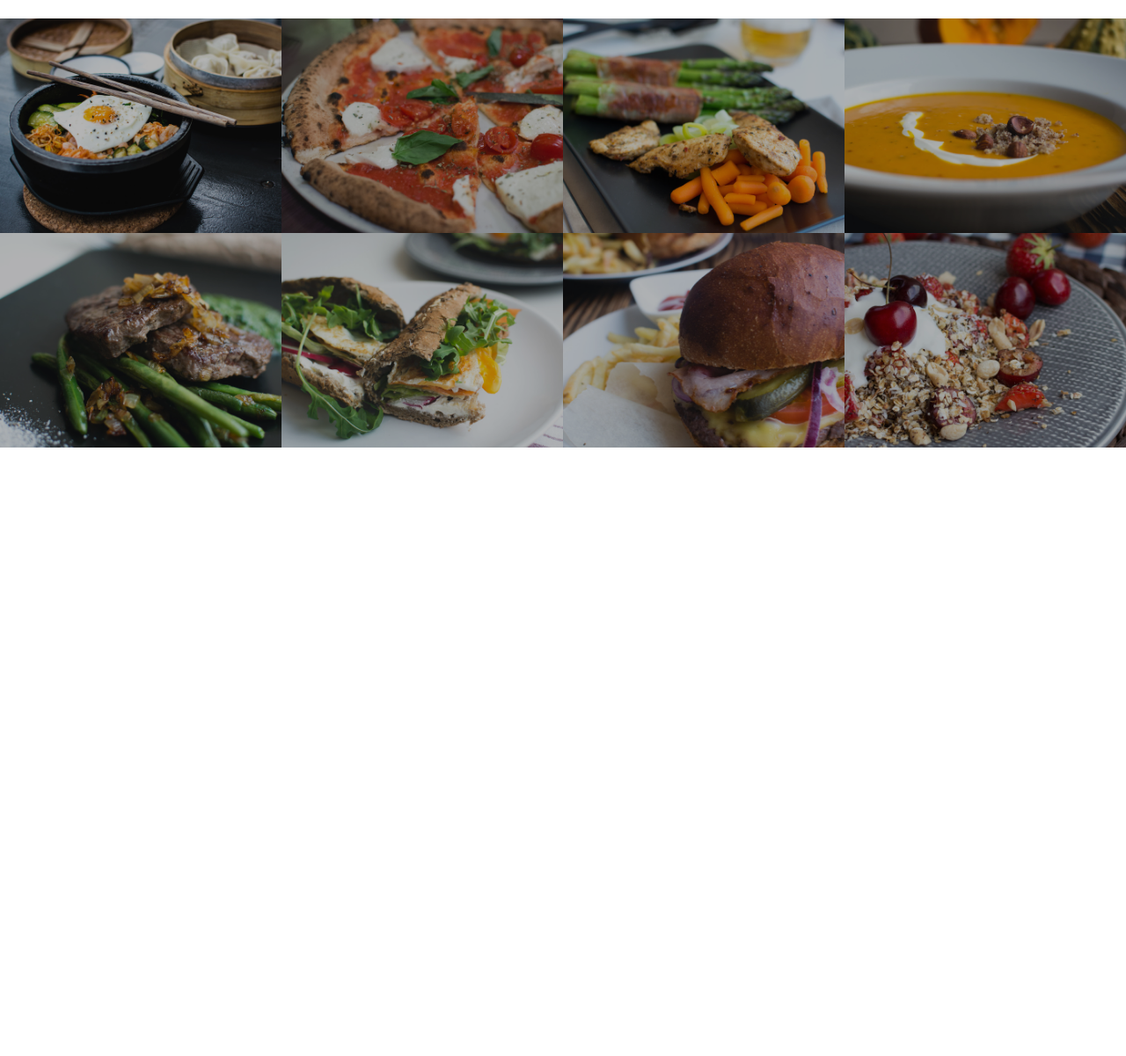
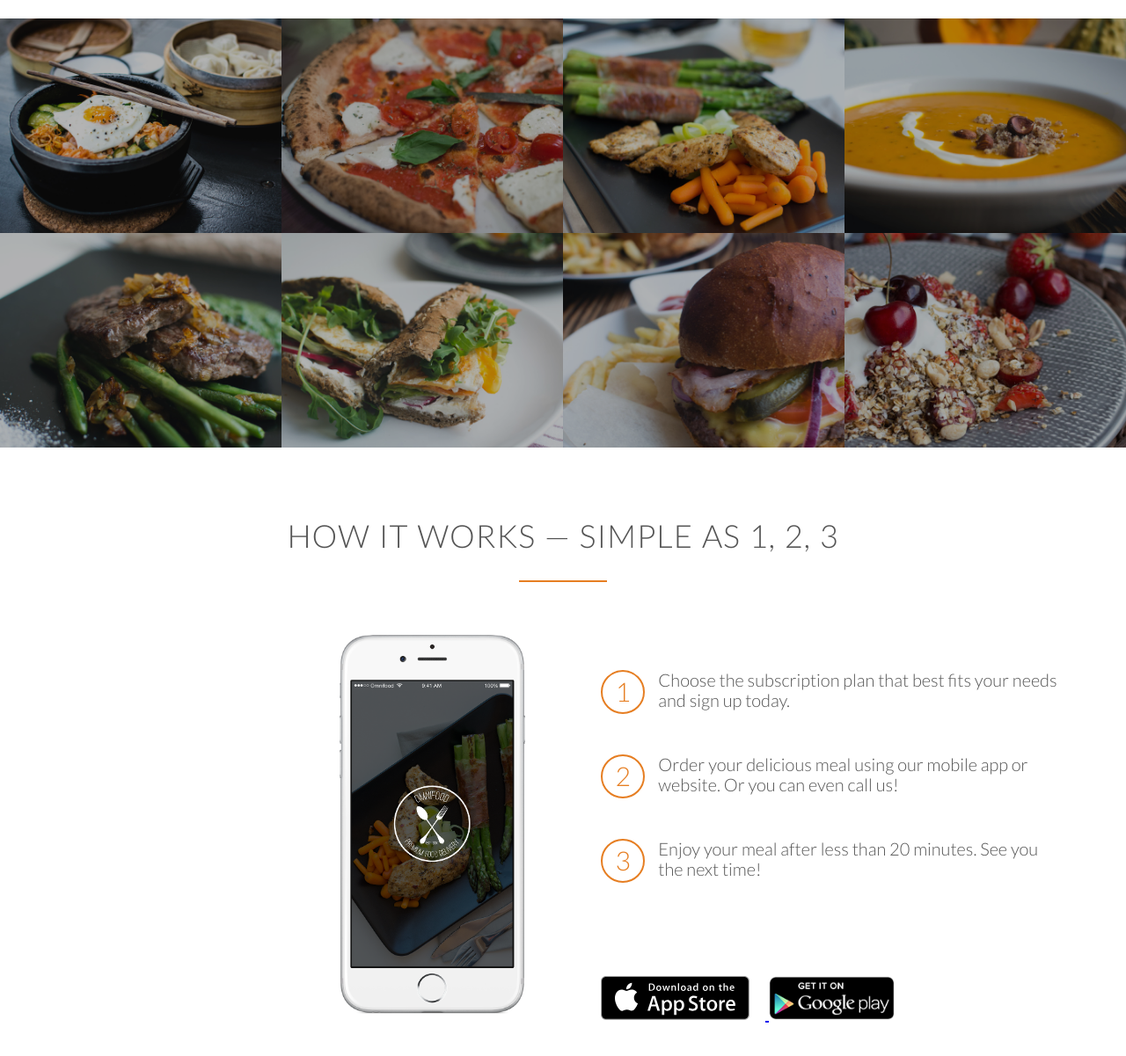
Before and after one commit to LerouxManar/OmnifoodProject, a plain HTML site: page index.html in a window 1280 px wide. Shown: the part 1523-2724 px from the top of the page at 88% size. Before the commit the page ends 2032 px from the top, so only its background shows below. Drawn offline with Linux system fonts and the light colour scheme; files whose address does not match are found by name.

Commit message:
Added How it Works section

```diff
--- a/index.html
+++ b/index.html
@@ -90,7 +90,7 @@
         </section>
 
         <section class="section-meals">
-            <ul class="meals-showcase">
+            <ul class="meals-showcase clearfix">
                 <li>
                     <figure class="meal-photo">
                         <img src="resources/img/1.jpg"  alt="Korean bibimbap with egg and vegetables">
@@ -112,7 +112,7 @@
                     </figure>
                 </li>
             </ul>
-            <ul class="meals-showcase">
+            <ul class="meals-showcase clearfix">
                 <li>
                     <figure class="meal-photo">
                         <img src="resources/img/5.jpg"  alt="Paleo beef steak with vegetables">
@@ -134,16 +134,43 @@
                     </figure>
                 </li>
             </ul>
-
-
-
-
         </section>
 
+        <section class="section-steps">
+            <div class="row">
+                <h2> How it works &mdash; Simple as 1, 2, 3</h2>
+            </div>
+            <div class="row">
+                <div class="col span-1-of-2 steps-box">
+                    <img src="resources/img/app-iPhone.png" alt="Omnifood app on iPhone" class="app-screen">
+                </div>
+                <div class="col span-1-of-2 steps-box">
+                    <div class="works-step">
+                        <div>1</div>
+                        <p>Choose the subscription plan that best fits your needs and sign up today.</p>
+                    </div>
+                    <div class="works-step">
+                        <div>2</div>
+                        <p>Order your delicious meal using our mobile app or website. Or you can even call us!</p>
+                    </div>
+                    <div class="works-step">
+                        <div>3</div>
+                        <p>Enjoy your meal after less than 20 minutes. See you the next time!</p>
+                    </div>
+                    <a href="#" class="btn-app"><img src="resources/img/download-app.svg"> </a>
+                    <a href="#" class="btn-app"><img src="resources/img/download-app-android.png"> </a>
+                </div>
+            </div>
+        </section>
     </body>
-
 </html>
 <!--
+Section 3: How it works
+Title: How it works - Simple as 1, 2, 3
+
+1.	Choose the subscription plan that best fits your needs and sign up today.
+2.	Order your delicious meal using our mobile app or website. Or you can even call us!
+3.	Enjoy your meal after less than 20 minutes. See you the next time!
 
 
 -->
--- a/resources/css/style.css
+++ b/resources/css/style.css
@@ -14,6 +14,15 @@ html {
     font-weight: 300;
     font-size: 20px;
     text-rendering: optimizeLegibility;
+}
+
+.clearfix {zoom:1;}
+.clearfix:after {
+    content: ".";
+    clear:both;
+    display: block;
+    height: 0;
+    visibility:hidden;
 }
 
 /*----------------------------------------------------*/
@@ -267,6 +276,61 @@ header{
 
     transform: scale(1.03);
     opacity: 1.0;
-    transition: transform 0.5s
 
 }
+
+/*----------------------------------------------------*/
+/*HOW IT WORKS */
+/*----------------------------------------------------*/
+
+
+.section-steps {
+    background-color:f4f4f4;
+}
+
+.steps-box:first-child{
+    text-align: right;
+    padding-right: 3%;
+    margin-top:30px;
+
+}
+.steps-box:last-child{
+    padding-left:3%;
+    margin-top: 70px;
+}
+.app-screen{
+    width:40%;
+}
+
+.works-step:last-of-type{
+
+    margin-bottom:80px;
+
+}
+.works-step {
+    margin-bottom: 50px;
+
+
+}
+.works-step div{
+
+    color:#e67e22;
+    border:2px solid #e67e22;
+    display: inline-block;
+    border-radius: 50%;
+    height:50px;
+    width:50px;
+    text-align: center;
+    padding:5px;
+    float:left;
+    font-size: 150%;
+    margin-right: 15px;
+
+}
+
+.btn-app img {
+    height:50px;
+    width:auto;
+    margin-right:18px;
+    margin-top:30px;
+}
```
